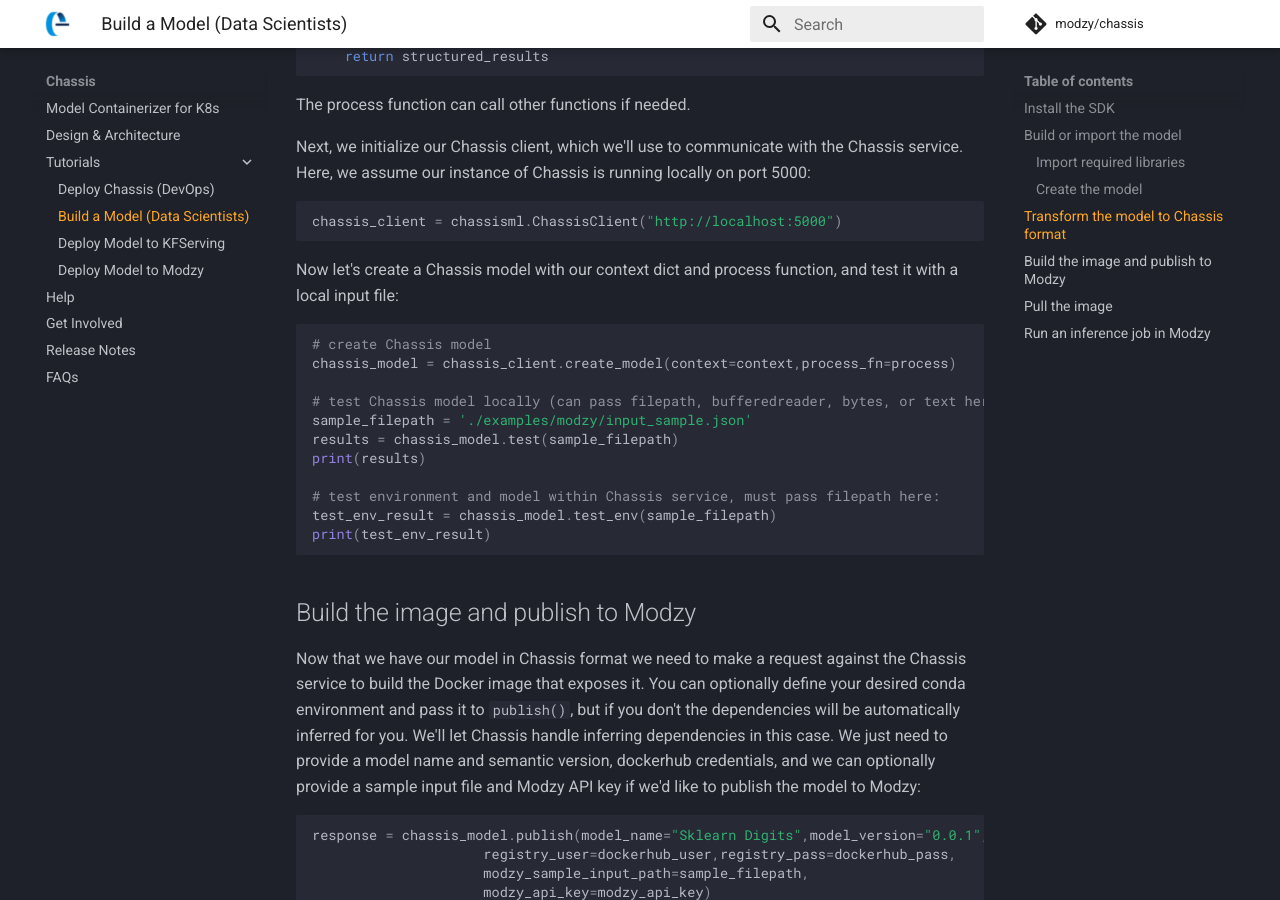
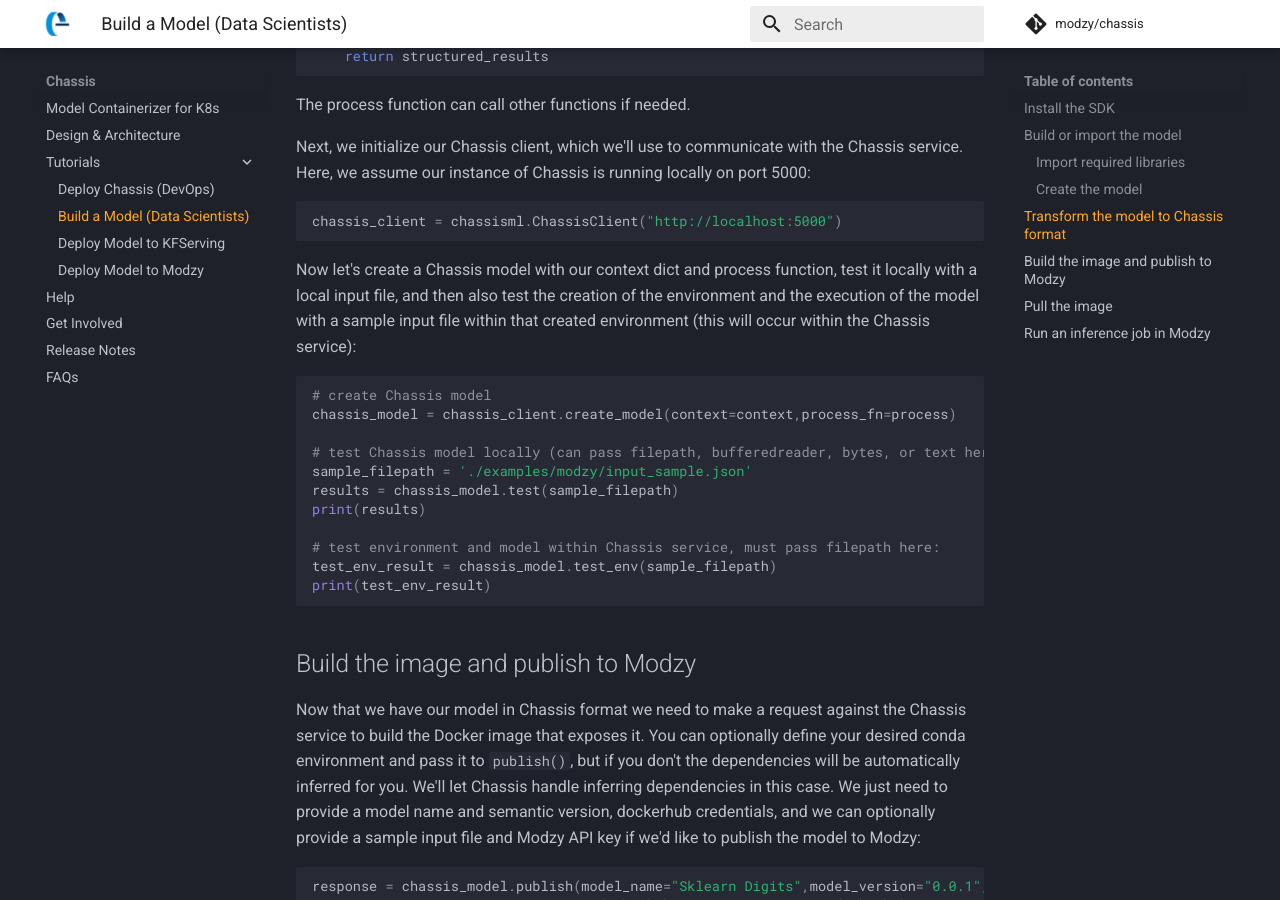
Before and after one commit to chassisml/chassis, an MkDocs documentation site: the page built from docs/docs/tutorials/ds-connect.md, in a window 1280 px wide and 900 px high, scrolled down 2080 px. Built offline with MkDocs 1.6.1 and Material for MkDocs 9.7.7, drawn with Linux system fonts in a browser that asks for light colours; emoji names are drawn with the system emoji font; comment, search, counter and statistics services are not loaded.

Commit message:
docs: add description of test env

````diff
--- a/docs/docs/tutorials/ds-connect.md
+++ b/docs/docs/tutorials/ds-connect.md
@@ -91,7 +91,7 @@ Next, we initialize our Chassis client, which we'll use to communicate with the
 chassis_client = chassisml.ChassisClient("http://localhost:5000")
 ```
 
-Now let's create a Chassis model with our context dict and process function, and test it with a local input file:
+Now let's create a Chassis model with our context dict and process function, test it locally with a local input file, and then also test the creation of the environment and the execution of the model with a sample input file within that created environment (this will occur within the Chassis service):
 
 ```python
 # create Chassis model
````
